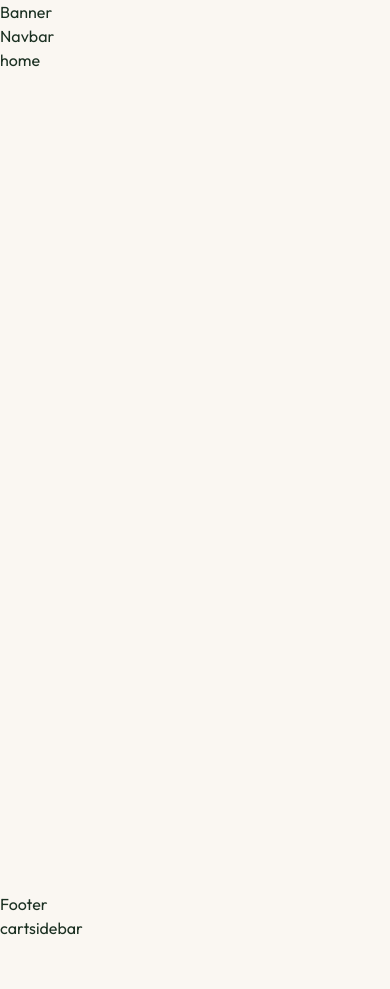
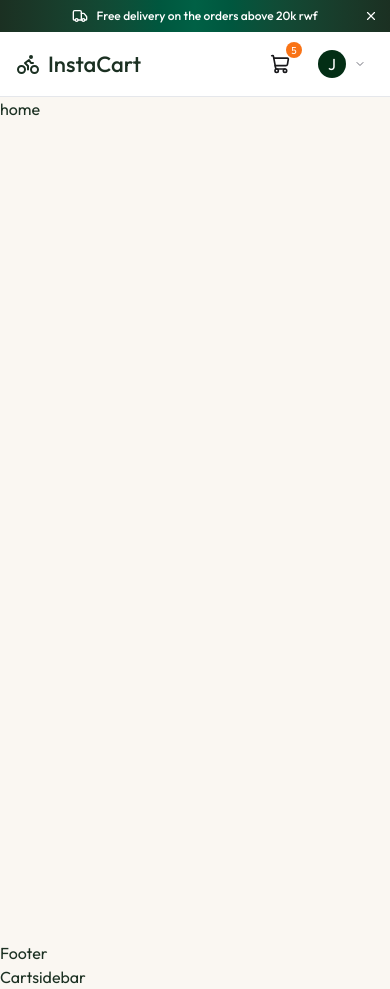
Before and after one commit to floribertishimwe/les-courses, a React (Vite) app in the folder client/: page / in a window 390 px wide. Before the commit the page ends 940 px from the top, so only its background shows below. Built offline with nearby package versions, Linux system fonts and the light colour scheme.

Commit message:
Authentication

```diff
--- /dev/null
+++ b/client/src/components/Banner.tsx
@@ -0,0 +1,42 @@
+import { TruckIcon, XIcon, ZapIcon } from "lucide-react";
+import { useState } from "react"
+
+const Banner = () => {
+
+
+    const [bannerVisible, setBannerVisible] = useState(()=> {
+        return sessionStorage.getItem('banner_disimissed' ) !== "true"
+        });
+
+
+        const dismissBanner = () =>{
+          setBannerVisible(false);
+          sessionStorage.setItem('banner_disimissed','true');
+        }
+  return (
+    <div>
+      <div>
+        {bannerVisible && (
+          <div className="bg-linear-to-r from-app-green via-emerald-800 to-app-green text-white text-xs sm:text-sm relative overflow-hidden">
+            <div className="max-w-7xl mx-auto px-4 sm:px-6 lg:px-8 py-2 flex-center gap-6">
+              <div className="flex-center gap-2">
+                <TruckIcon className="size-4 shrink-0" />
+                <span className="font-medium">Free delivery on the orders above 20k rwf</span>
+              </div>
+               <span className="hidden sm:inline text-white/40">|</span>
+               <div className="hidden sm:flex items-center gap-2 " >
+                  <ZapIcon  className=" size-3.5  fill-yellow-400 text-yellow-400 shrink-0"/>
+                  <span>Farm fresh products delivered daily</span>
+               </div>
+            </div>
+            <button onClick={dismissBanner} className="absolute right-2 top-1/2 -translate-y-1/2 p-1 hover:bg-white/10 rounded-full transition-colors">
+              <XIcon className="size-3.5" />
+            </button>
+          </div>
+        )}
+</div>
+    </div>
+  )
+}
+
+export default Banner
--- /dev/null
+++ b/client/src/components/Navbar.tsx
@@ -0,0 +1,123 @@
+import { useState } from "react";
+import { useNavigate, Link } from "react-router-dom";
+import { ArrowUpRight, BikeIcon, ChevronDown, LogOutIcon, MapPinIcon, MenuIcon, PackageCheck, PackageIcon, SearchIcon, ShieldIcon, ShoppingCartIcon, User2Icon, UserIcon, XIcon } from "lucide-react";
+const Navbar = () => {
+  const user: any = { name: "John Doe", email: "test@gmail.com", isAdmin: true };
+
+  // Fixed typo: OPen -> Open
+  const { cartCount, setIsCartOpen } = {
+    cartCount: 5,
+    setIsCartOpen: (_data: any) => {},
+  };
+
+  const [searchQuery, setSearchQuery] = useState("");
+  const [userMenuOpen, setUserMenuOpen] = useState(false); // Fixed typo: OPen -> Open
+  const navigate = useNavigate();
+
+  return (
+    <nav className="bg-white sticky top-0 z-50 border-b border-app-border">
+      <div className="max-w-7xl mx-auto px-4 sm:px-6 lg:px-8 flex items-center justify-between h-16 gap-4">
+        {/* logo */}
+        <Link to="/" className="flex items-center gap-2 text-[22px] font-medium shrink-0">
+          <BikeIcon size={24} /> InstaCart
+        </Link>
+
+        <div className="w-full flex items-center justify-end gap-4 lg:gap-10">
+          {/* Nav links - Desktop */}
+          <div className="hidden md:flex items-center gap-6 text-sm text-zinc-600">
+            <Link to="/">Home</Link>
+            <Link to="/products">Products</Link>
+            <Link to="/deals" className="text-app-orange">Deals</Link>
+          </div>
+
+          {/* Search */}
+          <form className="hidden sm:flex flex-1 max-w-sm text-xs sm:text-sm">
+            <div className="relative w-full">
+              <SearchIcon className="absolute left-2.5 top-1/2 -translate-y-1/2 size-4 text-zinc-500" />
+              <input
+                type="text"
+                placeholder="search all the groceries..."
+                value={searchQuery}
+                onChange={(e) => setSearchQuery(e.target.value)}
+                className="w-full pl-8 p-2 bg-orange-50 rounded-full ring ring-app-orange/15 focus:ring-app-orange/30"
+              />
+            </div>
+          </form>
+
+          {/* Right actions */}
+          <div className="flex items-center gap-3">
+            {/* cart */}
+            <button className="relative p-2 rounded-xl" onClick={() => setIsCartOpen(true)}>
+              <ShoppingCartIcon className="size-5 text-zinc-900" />
+              {cartCount > 0 && (
+
+                <span className="absolute -top-1 -right-1 size-4 bg-app-orange text-white text-[10px] rounded-full flex items-center justify-center">
+                  {cartCount}
+                </span>
+              )}
+            </button>
+
+            {/* User */}
+            <div className="relative">
+              {user ? (
+                <button  className="flex items-center gap-2 p-2" onClick={() => setUserMenuOpen(!userMenuOpen)}>
+
+                  <div className="size-7 rounded-full bg-green-950 text-white flex items-center justify-center">
+                    {user.name.charAt(0).toUpperCase()}
+                  </div>
+
+                  < ChevronDown  className="size-3 text-zinc-500"/>
+                </button>
+              ) : (
+                <div  className="  flex-center gap-2">
+                  <Link to='/login' className="hidden md:flex items-center gap-2 px-4 py-2 text-sm
+                   font-medium text-white bg-green-950  rounded-full hover:bg-green-950-light transition-colors ">
+                  < UserIcon  size={16}/> Sign In
+                  </Link>
+
+                  {userMenuOpen ? < XIcon className=" md: hidden " onClick={()=>setUserMenuOpen(!userMenuOpen)} />: < MenuIcon  className="md:hidden"  onClick={()=>setUserMenuOpen(!userMenuOpen) }/>}
+                </div>
+              )}
+
+              { userMenuOpen && (
+                <>
+                <div className=" fixed  inset-0 z-40" onClick={ ()=> setUserMenuOpen(false) } />
+                <div className="absolute right-0 mt-2.5 w-56 bg-white rounded-xl shadow-lg border border-app-border py-2 z-50 animate-fade-in">
+                  {user && (
+                    <div  className=" px-4 py-2 border-b border-app-border ">
+                      <p  className=" text-sm font-medium text-zinc-900" >{user?.name}</p>
+                       <p  className=" text-xs font-medium text-zinc-500" >{user?.email}</p>
+                    </div>
+                  ) }
+
+                  <div  onClick={()=> setUserMenuOpen(false) }>
+                    { !user && <Link to='/login' className=" dropdown-link "> < UserIcon size={16} />Sign In </Link> }
+                    { user && <Link to='/orders' className=" dropdown-link "> < PackageIcon size={16} />My orders </Link> }
+                    { user && <Link to='/addresses' className=" dropdown-link "> < MapPinIcon size={16} />Addresses </Link> }
+                    <Link to='/products' className=" dropdown-link  md:hidden "> < ArrowUpRight size={16} />Products</Link>
+                    <Link to='/deals' className=" dropdown-link  md:hidden "> < ArrowUpRight size={16} />Deals</Link>
+                    { user.isAdmin &&
+                    (<Link to='/admin/products' className=" dropdown-link  "> < ShieldIcon size={16}  className=" text-app-orange-dark "/> <span className=" text-app-orange-dark">Admin Panel</span> </Link>
+                     )}
+
+                    { user && (
+                      <div  className=" border-t border-app-border pt-1" >
+                        <button className=" flex items-center gap-3 px-4 py-2.5 text-sm
+                         text-app-error hover:bg-red-50 w-full transition-colors ">
+                          < LogOutIcon size={16} /> Log Out
+                        </button>
+                      </div>
+                    )}
+                  </div>
+                </div>
+                </>
+              ) }
+            </div>
+          </div>
+        </div>
+      </div>
+    </nav>
+  );
+};
+
+export default Navbar;
--- a/client/src/pages/AppLayout.tsx
+++ b/client/src/pages/AppLayout.tsx
@@ -1,16 +1,18 @@
 
 import { Outlet } from 'react-router-dom'
+import Banner from '../components/Banner'
+import Navbar from '../components/Navbar'
 
 const AppLayout = () => {
   return (
     <>
-    <p>Banner</p>
-    <p>Navbar</p>
+    <Banner/>
+    <Navbar/>
     <main className ="min-h-screen">
       <Outlet/>
     </main>
     <p>Footer</p>
-    <p>cartsidebar</p>
+    <p>Cartsidebar</p>
     </>
   )
 }
--- a/client/src/pages/Login.tsx
+++ b/client/src/pages/Login.tsx
@@ -1,7 +1,7 @@
 import { useState } from "react"
 import { replace, useNavigate,Link } from "react-router-dom";
 import { heroSectionData } from "../assets/assets";
-import { BikeIcon,UserIcon } from "lucide-react";
+import { BikeIcon,Loader2Icon,LockIcon,MailIcon,UserIcon } from "lucide-react";
 
 const Login = () => {
 
@@ -27,7 +27,7 @@
       {/* Left side  */}
        <div  className=" hidden lg:flex lg:w-1/2  bg-app-green relative items-center justify-center ">
           <img src={ heroSectionData.hero_image } alt="" className=" absolute inset-0  object-cover h-full  bg-center opacity-10 " />
-          <div className=" relative text-center px-12 ">
+          <div className="relative text-center px-12 ">
             <h2 className=" text-4xl font-semibold text-white mb-4 " > Welcome to InstaCart.</h2>
             <p className="  text-white/60  font-serif text-xl max-w-sm mx-auto ">Rwandan groceries and  organic produce, delivered to your doorstep.</p>
           </div>
@@ -77,19 +77,38 @@
             </label>
           )}
           <label className="text-sm flex flex-col gap-1">
-              Name
+              Email address
               <div className="relative">
-                <UserIcon className="absolute left-3.5 top-1/2 -translate-y-1/2 size-4 text-app-text-light" />
+                <MailIcon className="absolute left-3.5 top-1/2 -translate-y-1/2 size-4 text-app-text-light" />
                 <input
-                  type="text"
-                  value={name}
-                  onChange={(e) => setName(e.target.value)}
+                  type="email"
+                  value={email}
+                  onChange={(e) => setEmail(e.target.value)}
                   required
-                  placeholder="Your name"
+                  placeholder="you@example.com"
                   className="w-full pl-10 pr-4 py-3 text-sm bg-white rounded-xl border not-focus:border-app-border transition-all"
                 />
               </div>
-            </label>
+          </label>
+          <label className="text-sm flex flex-col gap-1">
+              Password
+              <div className="relative">
+                <LockIcon className="absolute left-3.5 top-1/2 -translate-y-1/2 size-4 text-app-text-light" />
+                <input
+                  type="password"
+                  value={password}
+                  onChange={(e) => setPassword(e.target.value)}
+                  required
+                  placeholder="......."
+                  className="w-full pl-10 pr-4 py-3 text-sm bg-white rounded-xl border not-focus:border-app-border transition-all"
+                />
+              </div>
+          </label>
+
+          <button  type="submit" disabled={loading} className="flex-center w-full py-3 bg-green-950 text-white font-semibold
+                   rounded-xl hover:bg-green-900 transition-colors disabled:opacity-50">
+            {loading ? <Loader2Icon className=" animate-spin"/>: isLoginState? "Sign in":" Sign up" }
+          </button>
         </form>
         </div>
       </div>
```
